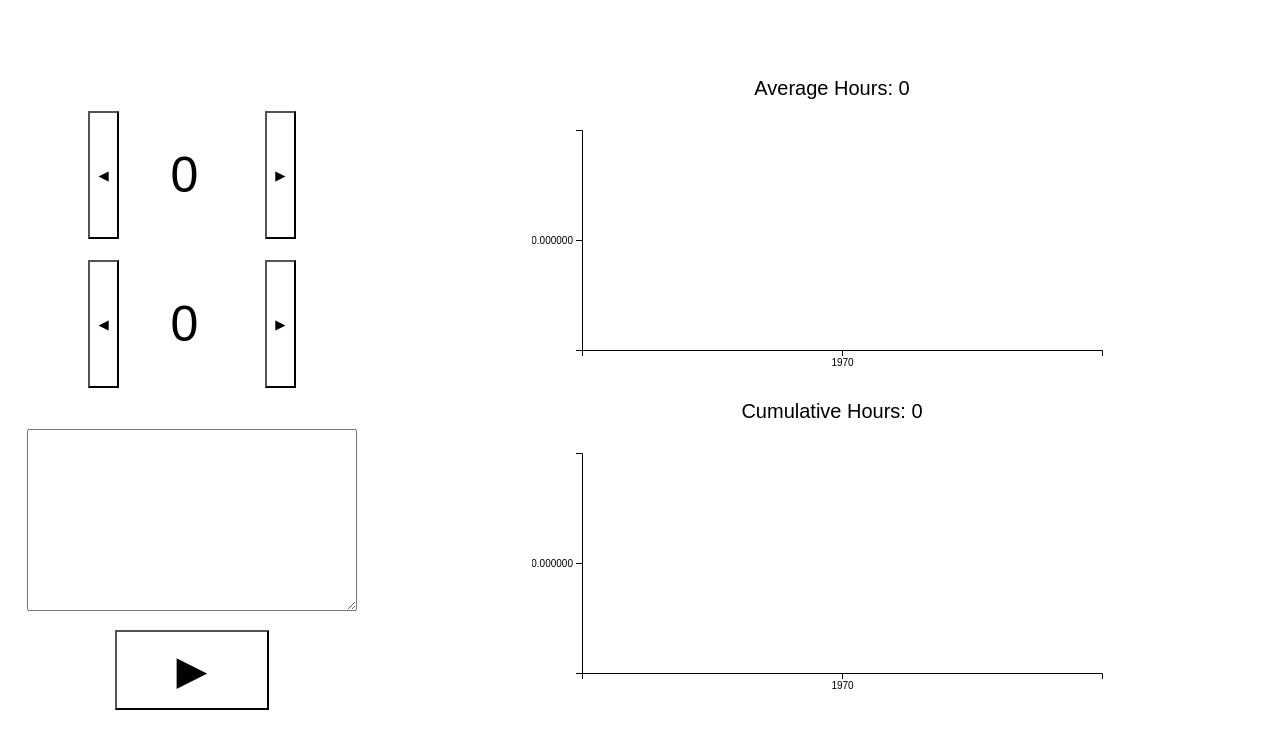
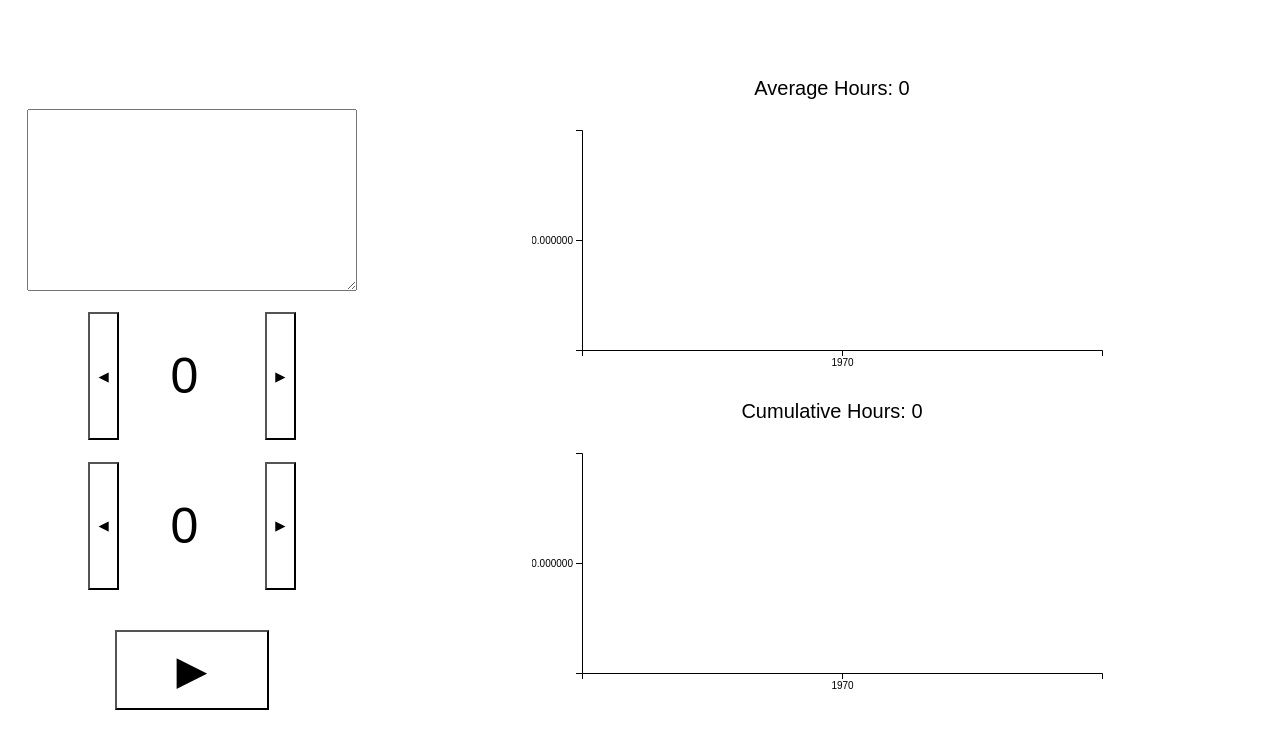
Before and after one commit to brinliang/manager, a React app in the folder frontend/: page / in a window 1280 px wide. Shown: the top 748 px of the page. Built offline with nearby package versions, Linux system fonts and the light colour scheme; no server answers; the HTML template or start-up script is replaced by a standard one.

Commit message:
update ui

```diff
--- a/frontend/src/components/SetTimer.js
+++ b/frontend/src/components/SetTimer.js
@@ -95,6 +95,7 @@ const SetTimer = ({ notes, setNotes, setStartTime, setEndTime, changeMode }) =>
     return (
         <>
             <SetSession>
+                <SetNotes value={notes} onChange={e => setNotes(e.target.value)}></SetNotes>
                 <SetClock>
                     <SetNumber>
                         <IncrementNumber onClick={e => setHours(Number(hours) - 1)}>◀</IncrementNumber>
@@ -107,7 +108,6 @@ const SetTimer = ({ notes, setNotes, setStartTime, setEndTime, changeMode }) =>
                         <IncrementNumber onClick={e => setMinutes(Number(minutes) + 15)}>▶</IncrementNumber>
                     </SetNumber>
                 </SetClock>
-                <SetNotes value={notes} onChange={e => setNotes(e.target.value)}></SetNotes>
                 <StartButton onClick={reset}> ▶ </StartButton>
             </SetSession>
             <Visual>
```
Also changed, not shown: 2 other files (tests, documents, lock files or other folders).
